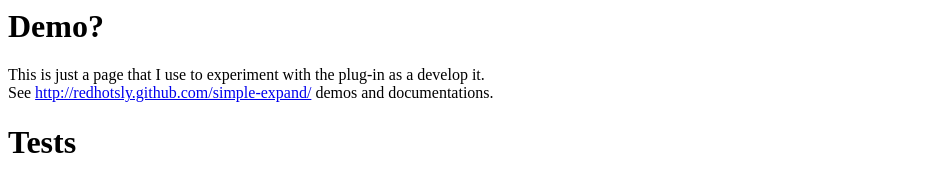
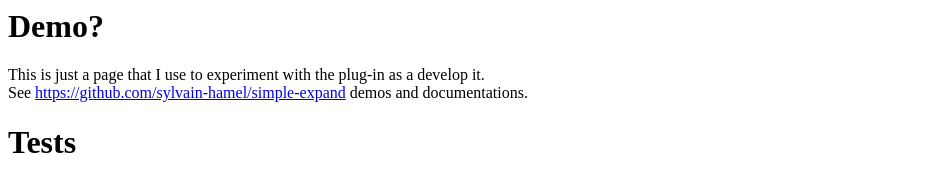
Before and after one commit to fazchanneltv/simple-expand, a plain HTML site: page index.html in a window 1280 px wide. Shown: the top 174 px of the page, without its empty margins (0-945 px from the left). Drawn offline with nearby package versions, Linux system fonts and the light colour scheme; a script that the page names is missing.

Commit message:
Update index.html

```diff
--- a/index.html
+++ b/index.html
@@ -38,7 +38,7 @@
     </h1>
     <p>
     This is just a page that I use to experiment with the plug-in as a develop it. <br/>
-    See <a href="http://redhotsly.github.com/simple-expand/">http://redhotsly.github.com/simple-expand/</a> demos and documentations.
+    See <a href="http://redhotsly.github.com/simple-expand/">https://github.com/sylvain-hamel/simple-expand</a> demos and documentations.
     </p>
 
     <h1>
```
